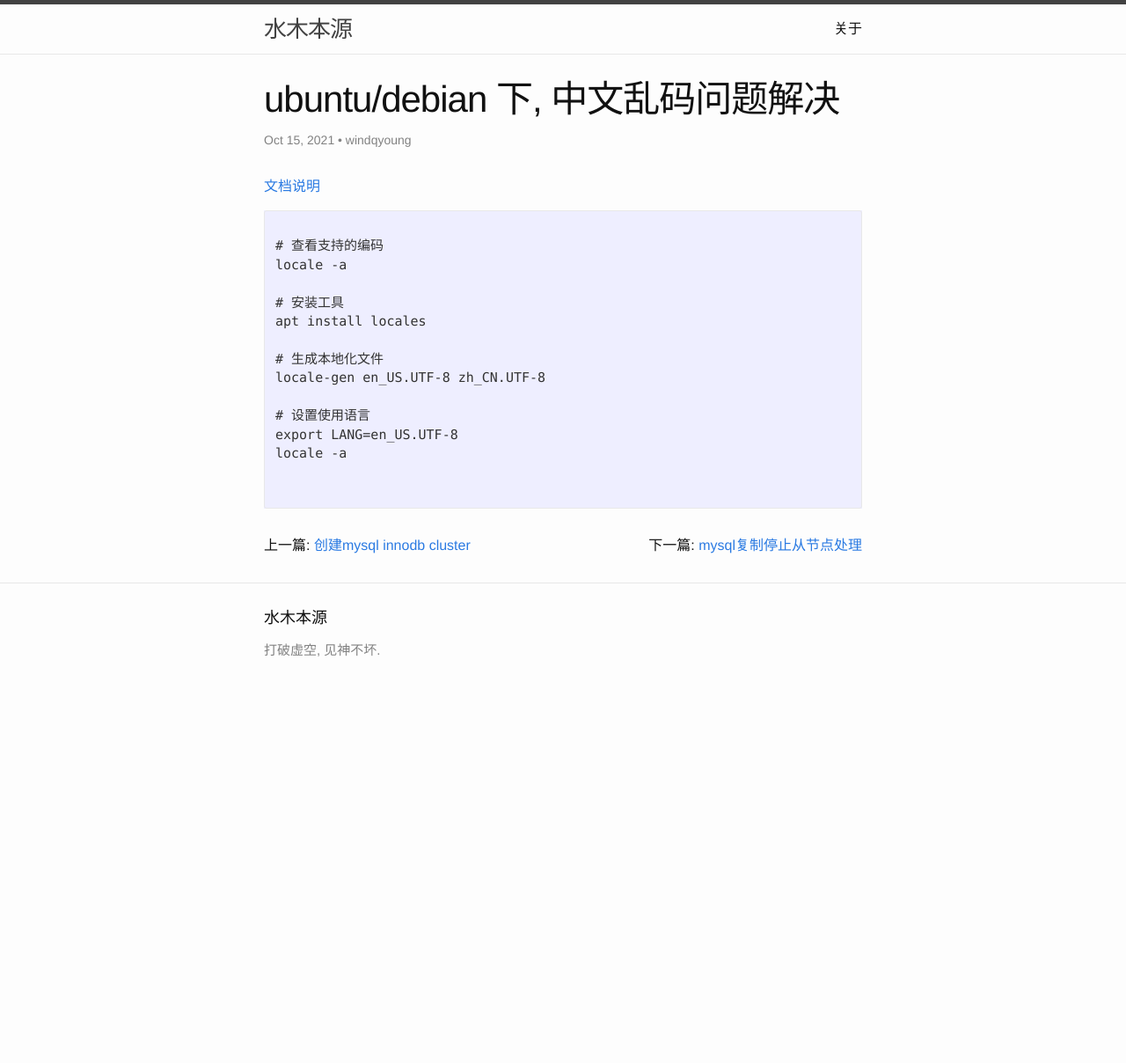
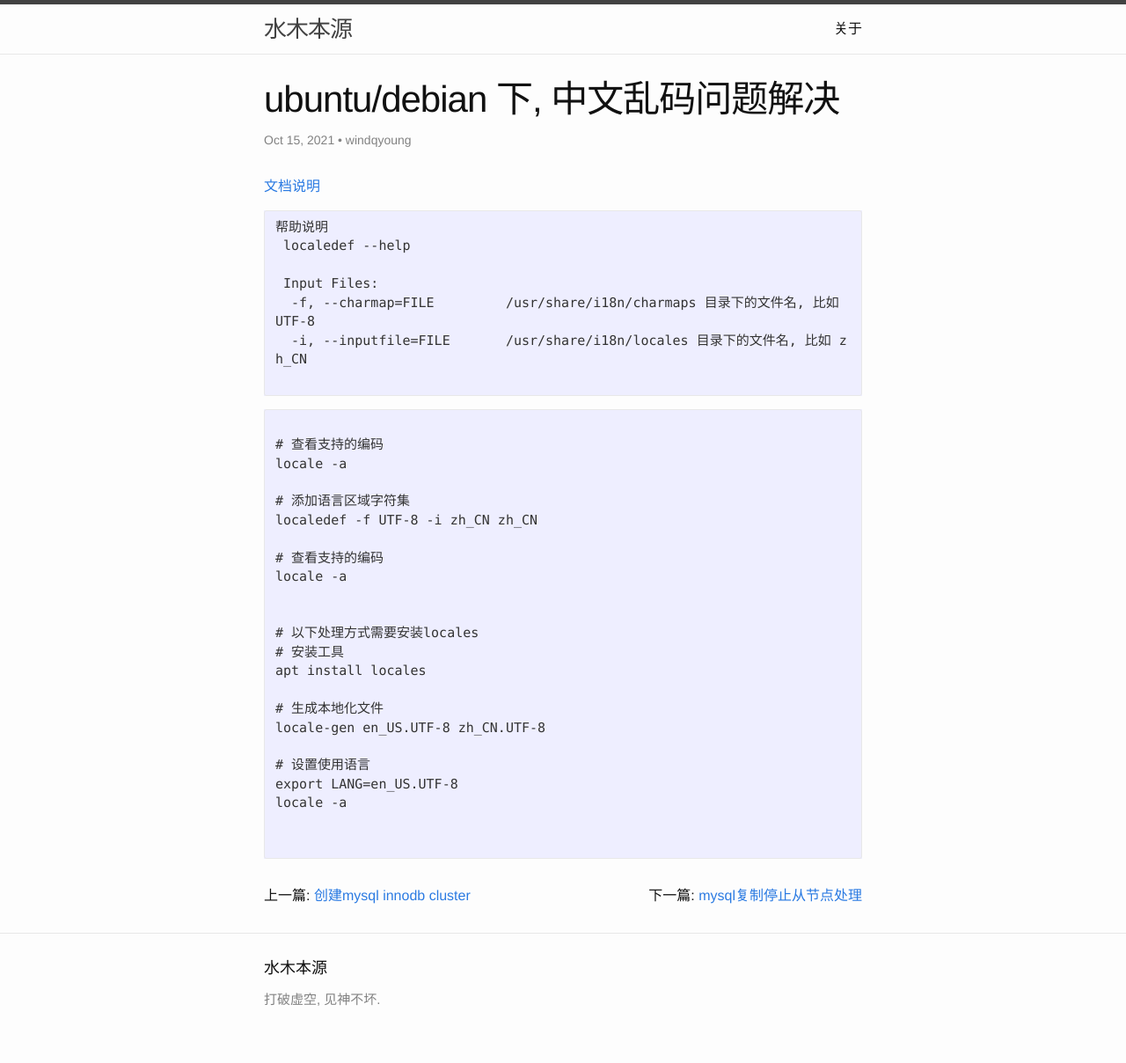
Before and after one commit to windqyoung/windqyoung.github.io, a Jekyll site: the page built from _posts/2021-10-15-ubuntu-locales.md, in a window 1280 px wide. Shown: the whole page at 88% size. Built offline with Jekyll 4.4.1, drawn with Linux system fonts in a browser that asks for light colours; nearby versions of some CDN libraries; before the commit the page ends 900 px from its top, so only the background shows below that.

Commit message:
添加生成字符集

````diff
--- a/_posts/2021-10-15-ubuntu-locales.md
+++ b/_posts/2021-10-15-ubuntu-locales.md
@@ -3,11 +3,30 @@ title: ubuntu/debian 下, 中文乱码问题解决
 ---
 
 [文档说明](https://manpages.debian.org/bullseye/locales/locale-gen.8.en.html)
+
+```
+帮助说明
+ localedef --help
+
+ Input Files:
+  -f, --charmap=FILE         /usr/share/i18n/charmaps 目录下的文件名, 比如 UTF-8
+  -i, --inputfile=FILE       /usr/share/i18n/locales 目录下的文件名, 比如 zh_CN
+
+```
+
 ```
 
 # 查看支持的编码
 locale -a
 
+# 添加语言区域字符集
+localedef -f UTF-8 -i zh_CN zh_CN
+
+# 查看支持的编码
+locale -a
+
+
+# 以下处理方式需要安装locales
 # 安装工具
 apt install locales
 
````
